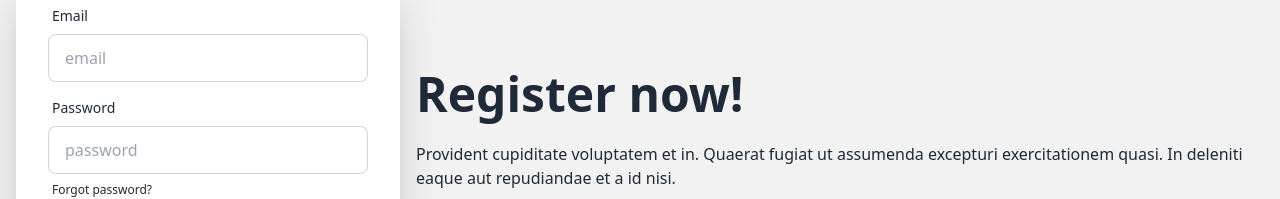
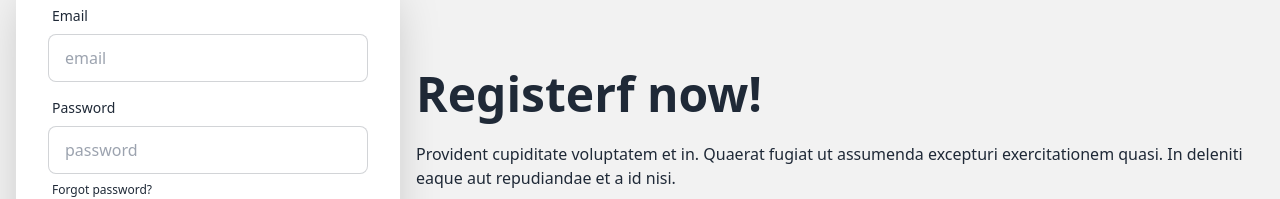
Before and after one commit to khubaibm039/email-password-athentication, a React (Vite) app: page /heroRegister in a window 1280 px wide. Shown: the part 326-525 px from the top of the page. Built offline with nearby package versions, Linux system fonts and the light colour scheme.

Commit message:
simple form, and daisyUI

```diff
--- a/src/Components/HeroRegister/HeroRegister.jsx
+++ b/src/Components/HeroRegister/HeroRegister.jsx
@@ -12,7 +12,7 @@
             <div className="hero min-h-screen bg-base-200">
                 <div className="hero-content flex-col lg:flex-row-reverse">
                     <div className="text-center lg:text-left">
-                        <h1 className="text-5xl font-bold">Register now!</h1>
+                        <h1 className="text-5xl font-bold">Registerf now!</h1>
                         <p className="py-6">
                             Provident cupiditate voluptatem et in. Quaerat
                             fugiat ut assumenda excepturi exercitationem quasi.
```
